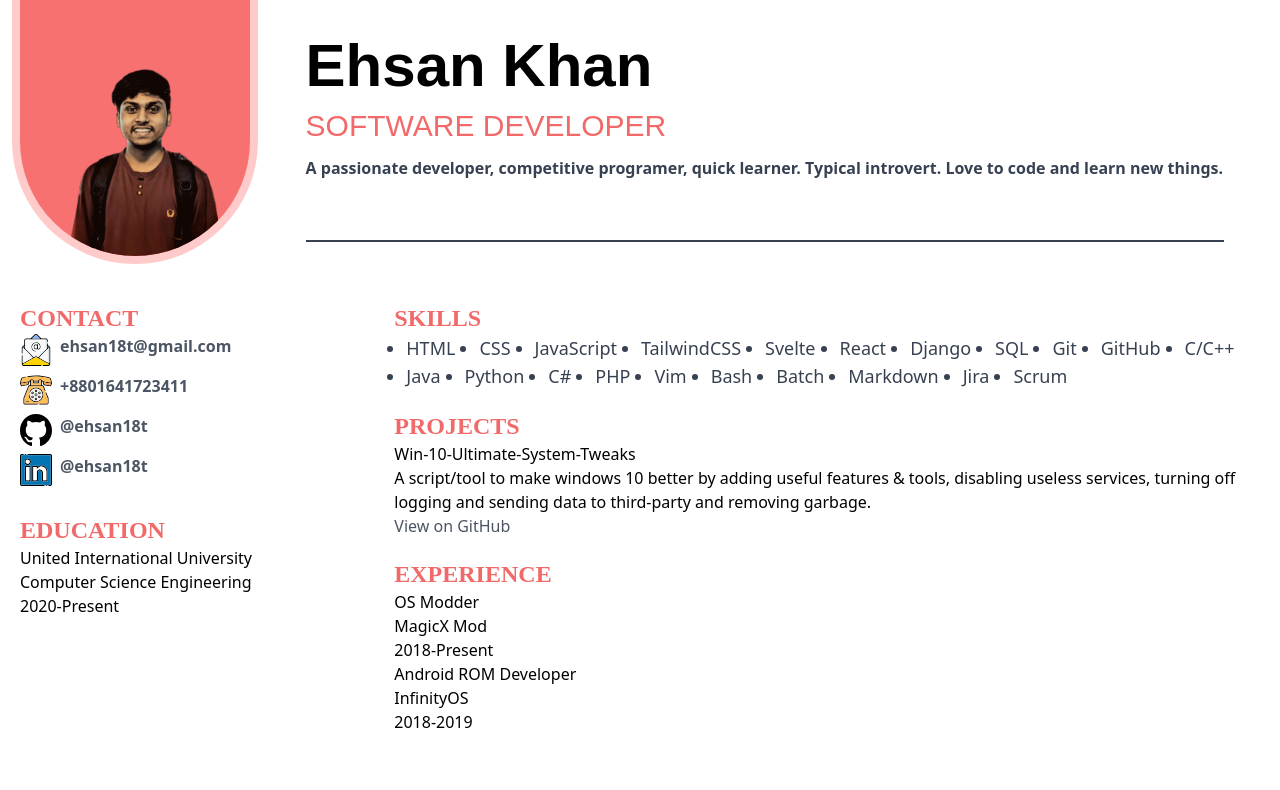
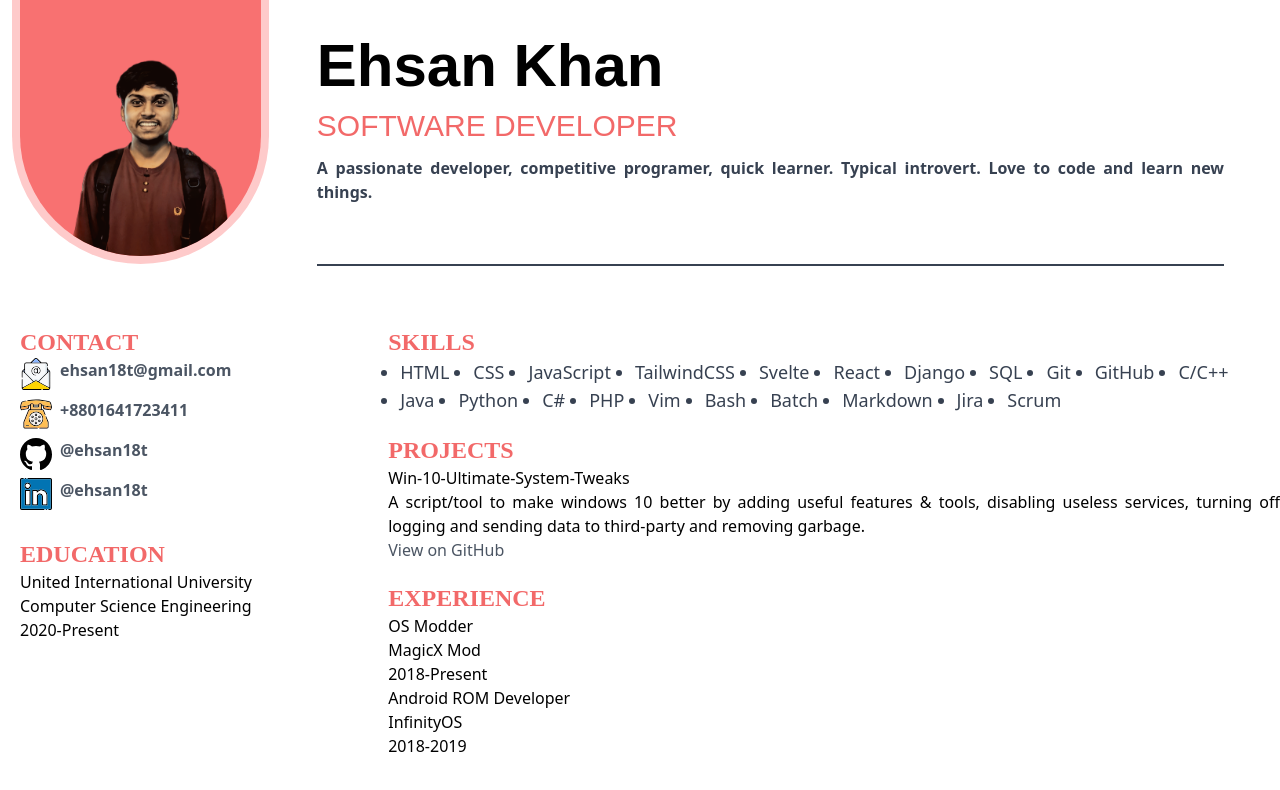
Before and after one commit to ehsan18t/ehsan-pages, a React (Vite) app: page / in a window 1280 px wide. Shown: the top 790 px of the page. Built offline with nearby package versions, Linux system fonts and the light colour scheme; a web font is replaced by a local one.

Commit message:
hopefully fixed the issue with mobile width overflow

```diff
--- a/src/pages/resume.css
+++ b/src/pages/resume.css
@@ -16,7 +16,7 @@
 
 .left-side,
 .right-side {
-  @apply flex flex-col gap-5 mt-6 ml-5 w-full;
+  @apply flex flex-col gap-5 mt-6 pl-5 w-full text-justify;
 }
 
 .left-side {
@@ -54,7 +54,7 @@
 }
 
 .profile {
-  @apply w-full flex flex-col gap-3 md:m-7 lg:m-9 justify-center;
+  @apply w-full flex flex-col gap-3 md:p-7 lg:p-9 justify-center;
 }
 
 .hr {
```
